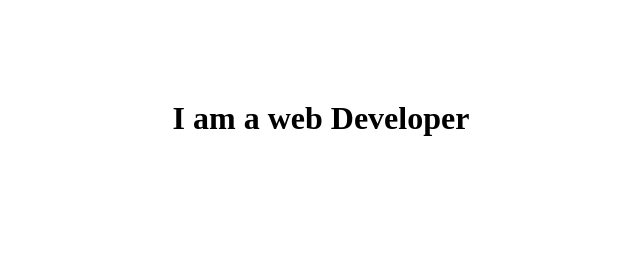
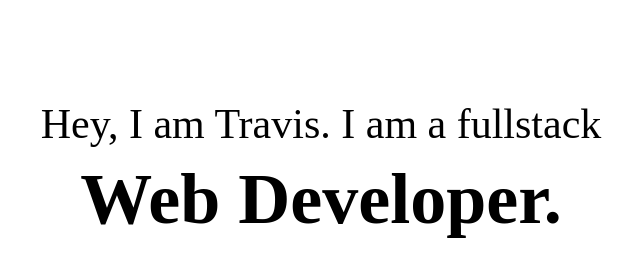
Before and after one commit to travisbmiller/personalsite, a website: page client/index.html in a window 1280 px wide. Shown: the whole page, without its empty margins (319-959 px from the left). Drawn offline with Linux system fonts and the light colour scheme.

Commit message:
starting styles

```diff
--- a/client/index.html
+++ b/client/index.html
@@ -5,12 +5,15 @@
   <meta name="viewport" content="width=device-width, initial-scale=1">
   <title>Travis Miller | Web Developer</title>
   <meta name="Description" content="Travis Miller, I am a Web Developer" />
-  <link rel="stylesheet" href="styles.css">
+  <link rel="stylesheet" href="./styles.css">
   <script src="https://use.typekit.net/rwu5htu.js"></script>
   <script>try{Typekit.load({ async: true });}catch(e){}</script>
 
 </head>
 <body>
-  <h1> I am a web Developer</h1>
+   <article class="main">
+    <h1>Hey, I am Travis. I am a fullstack</h1>
+    <h2>Web Developer.</h2>
+  </article>
 </body>
 </html>
--- a/client/styles.css
+++ b/client/styles.css
@@ -1,5 +1,28 @@
+article .main {
+  display: -webkit-flex;
+  display: flex;
+}
+
+.main h1, .main h2 {
+  -webkit-flex: 1;
+          flex: 1;
+
+  font-family: "brandon-grotesque";
+   text-align: center;
+
+}
+
+
+
+
 h1 {
   margin-top: 100px;
-  text-align: center;
-  font-family: "brandon-grotesque";
+  margin-bottom: -50px;
+  font-weight: 300;
+  font-size: 42px;
 }
+
+h2 {
+  font-weight: 800;
+  font-size: 72px;
+}
--- /dev/null
+++ b/styles.css
@@ -0,0 +1,17 @@
+article .main {
+  display: -webkit-flex;
+  display: flex;
+}
+
+h1, h2 {
+  color: red;
+  -webkit-flex: 1;
+          flex: 1;
+}
+
+
+/*h1 {
+  margin-top: 100px;
+  text-align: center;
+  font-family: "brandon-grotesque";
+}*/
```
